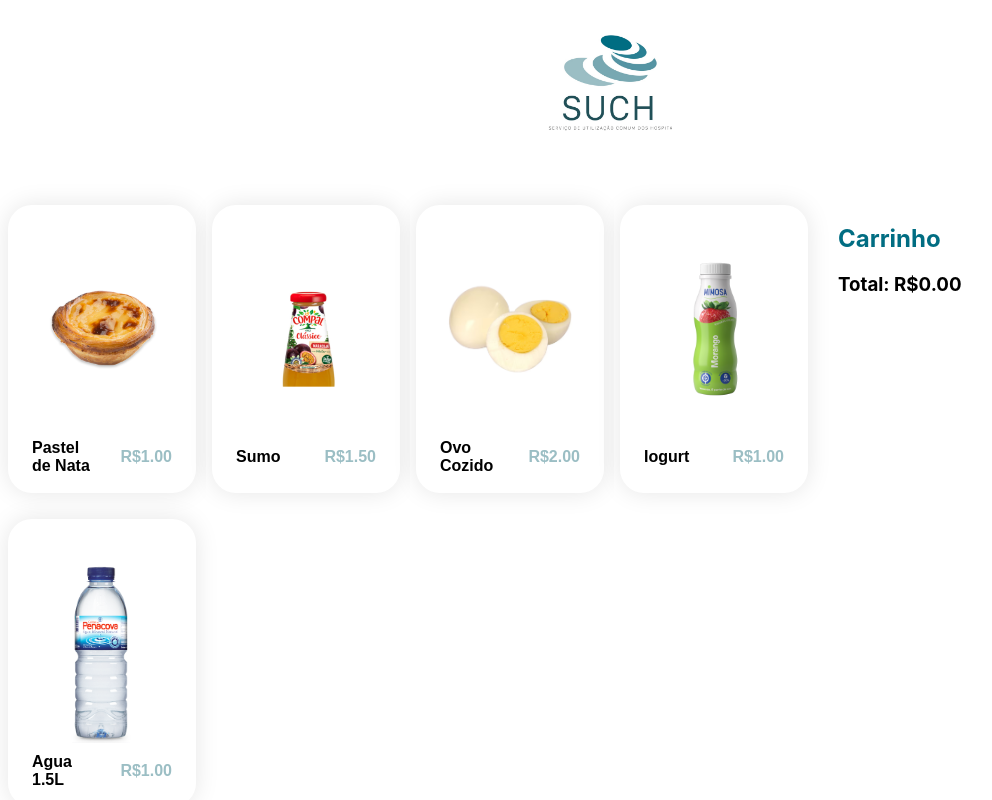
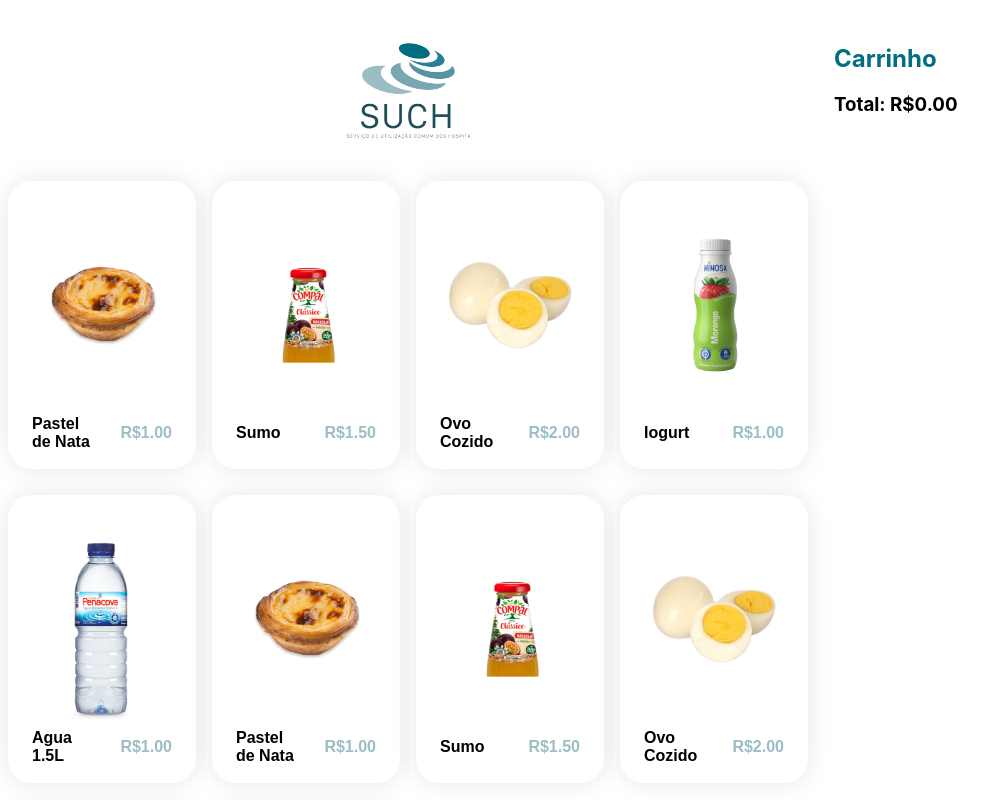
Before and after one commit to marquinhos2017/CardapioBarReact, a React (Create React App) app: page / in a window 1280 px wide. Shown: the top 800 px of the page, without its empty margins (30-1022 px from the left). Built offline with nearby package versions, Linux system fonts and the light colour scheme.

Commit message:
Fixando compras no view

```diff
--- a/src/App.tsx
+++ b/src/App.tsx
@@ -2,7 +2,7 @@
 import './App.css';
 import Menu from './components/Menu';
 import Cart from './components/Cart';
-import { ContainerItems, Logo } from './styles';
+import { Container, ContainerItems, Logo } from './styles';
 import PasteldeNata from "./assets/pastel_nata_80_ref155070 copy 27.png"
 import Sumo from "./assets/Frame 1.png"
 import Iorgut from "./assets/novo-logo_imagens-iogurtes-líquidos_aromas-morango.png"
@@ -23,8 +23,13 @@
     { id: 1, name: 'Pastel de Nata', price: 1.00, img: PasteldeNata },
     { id: 2, name: 'Sumo', price: 1.50, img: Sumo },
     { id: 3, name: 'Ovo Cozido', price: 2.00, img: ovocozido },
-    { id: 1, name: 'Iogurt', price: 1.00, img: Iorgut },
-    { id: 2, name: 'Agua 1.5L', price: 1, img: agua1lmeio },
+    { id: 4, name: 'Iogurt', price: 1.00, img: Iorgut },
+    { id: 5, name: 'Agua 1.5L', price: 1, img: agua1lmeio },
+    { id: 6, name: 'Pastel de Nata', price: 1.00, img: PasteldeNata },
+    { id: 7, name: 'Sumo', price: 1.50, img: Sumo },
+    { id: 8, name: 'Ovo Cozido', price: 2.00, img: ovocozido },
+    { id: 9, name: 'Iogurt', price: 1.00, img: Iorgut },
+    { id: 10, name: 'Agua 1.5L', price: 1, img: agua1lmeio },
 
   ];
 
@@ -49,13 +54,18 @@
 
   return (
     <>
-      <Logo src={logo} alt="" />
-      <ContainerItems>
 
-        <Menu items={items} addToCart={addToCart} />
+      <Container>
+
+        <ContainerItems>
+          <Logo src={logo} alt="" />
+
+          <Menu items={items} addToCart={addToCart} />
+
+
+        </ContainerItems>
         <Cart cart={cart} />
-
-      </ContainerItems>
+      </Container>
     </>
   );
 }
--- a/src/components/Cart/styles.ts
+++ b/src/components/Cart/styles.ts
@@ -1,7 +1,20 @@
 import styled from "styled-components";
 
 export const CartContainer = styled.div`
+max-width:100%;
 h2{
     color: #016d82;
 }
+
+
+padding:24px;
+
+
+position: fixed;
+    top: 0;
+    left: 840px;
+    width: 100%;
+    height: 100vh; /* Ocupa toda a altura da viewport */
+    overflow-y: auto; /* Adiciona uma barra de rolagem vertical quando necessário */
+    z-index: 0; /* Define a ordem de sobreposição do container de compras */
 `
--- a/src/components/Menu/styles.ts
+++ b/src/components/Menu/styles.ts
@@ -46,17 +46,20 @@
 
 
 export const ContainerItems = styled.div`
+max-width:840px;
+margin: 0 auto;
     display:grid;
     grid-template-columns: 1fr 1fr 1fr 1fr;
     padding:0px;
     grid-column-gap: 42px;
     grid-row-gap: 42px;
-    margin-right:24px;
+    margin-right:0px;
 
     @media only screen and (min-width: 768px) and (max-width: 1280px) {
         grid-row-gap: 24px;
         grid-column-gap: 4px;
 
      }
+     z-index: 1;
 
 `
--- a/src/styles.tsx
+++ b/src/styles.tsx
@@ -1,7 +1,7 @@
 import { styled } from "styled-components";
 
 export const ContainerItems = styled.div`
-display:flex;
+display:block;
 padding:64px;
 
 
@@ -15,10 +15,17 @@
 
 export const Logo = styled.img`
 width:124px;
-margin:0 auto;
-padding:24px;
+margin:0 auto 24px;
+padding:0px;
 display:flex;
 justify-content:center;
 align-items:center;
 
 `
+
+export const Container = styled.div`
+display:flex;
+width:100%;
+margin:0;
+padding:0;
+`
```
